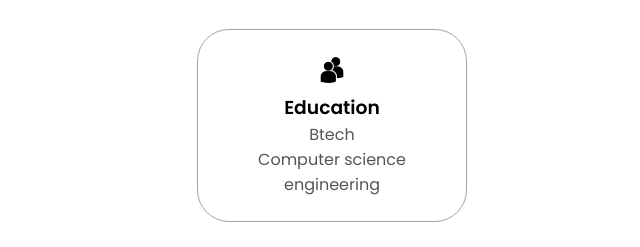
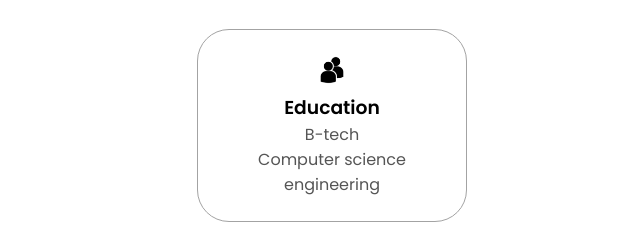
Before and after one commit to noormohammad07/project, a plain HTML site: page index.html in a window 1280 px wide. Shown: the part 1156-1403 px from the top of the page, 640-1280 px from the left. Drawn offline with Linux system fonts and the light colour scheme.

Commit message:
Update index.html

```diff
--- a/index.html
+++ b/index.html
@@ -81,7 +81,7 @@
           <div class="details-container">
             <img src="./assets/education.png" alt="Education icon" class="icon" />
             <h3>Education</h3>
-            <p>Btech<br />Computer science engineering</p>
+            <p>B-tech<br />Computer science engineering</p>
           </div>
         </div>
         <div class="text-container">
```
